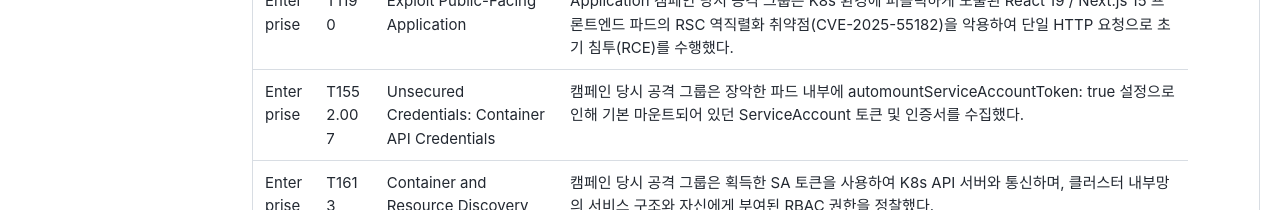
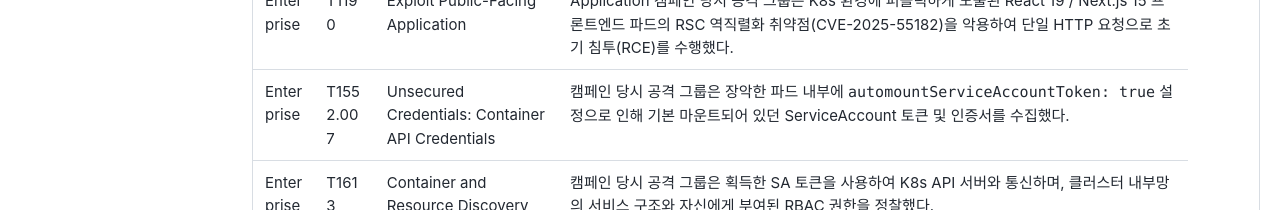
Before and after one commit to Jseanxx/Spacebar-MITRE-ATTACK-campaigns, a website: page campaigns/SB-04/index.html in a window 1280 px wide. Shown: the part 739-949 px from the top of the page. Drawn offline with Linux system fonts and the light colour scheme.

Commit message:
Build site

```diff
--- a/campaigns/SB-04/index.html
+++ b/campaigns/SB-04/index.html
@@ -53,7 +53,7 @@
 <thead><tr><th>Domain</th><th>ID</th><th>Name</th><th>Use</th><th>Primary Logs</th></tr></thead>
 <tbody>
 <tr><td>Enterprise</td><td>T1190</td><td>Exploit Public-Facing Application</td><td>Application	캠페인 당시 공격 그룹은 K8s 환경에 퍼블릭하게 노출된 React 19 / Next.js 15 프론트엔드 파드의 RSC 역직렬화 취약점(CVE-2025-55182)을 악용하여 단일 HTTP 요청으로 초기 침투(RCE)를 수행했다.</td></tr>
-<tr><td>Enterprise</td><td>T1552.007</td><td>Unsecured Credentials: Container API Credentials</td><td>캠페인 당시 공격 그룹은 장악한 파드 내부에 automountServiceAccountToken: true 설정으로 인해 기본 마운트되어 있던 ServiceAccount 토큰 및 인증서를 수집했다.</td></tr>
+<tr><td>Enterprise</td><td>T1552.007</td><td>Unsecured Credentials: Container API Credentials</td><td>캠페인 당시 공격 그룹은 장악한 파드 내부에 <code>automountServiceAccountToken: true</code> 설정으로 인해 기본 마운트되어 있던 ServiceAccount 토큰 및 인증서를 수집했다.</td></tr>
 <tr><td>Enterprise</td><td>T1613</td><td>Container and Resource Discovery</td><td>캠페인 당시 공격 그룹은 획득한 SA 토큰을 사용하여 K8s API 서버와 통신하며, 클러스터 내부망의 서비스 구조와 자신에게 부여된 RBAC 권한을 정찰했다.</td></tr>
 <tr><td>Enterprise</td><td>T1068</td><td>Exploitation for Privilege Escalation</td><td>캠페인 당시 공격 그룹은 제한된 파드 권한의 한계를 극복하기 위해, K8s 워커 노드의 공유 Linux 커널 취약점(CVE-2026-31431, Copy Fail)을 타격하여 파드 내부의 루트(Root) 권한을 확보했다.</td></tr>
 <tr><td>Enterprise</td><td>T1552.001</td><td>Unsecured Credentials: Credentials In Files</td><td>캠페인 당시 공격 그룹은 권한 상승 이후 파드 내부의 <code>/root/.kube/config</code> 파일을 정찰하여 관리자용 Kubernetes 토큰이 포함되어 있음을 확인했다. 이후 해당 토큰을 사용해 kube-system 네임스페이스 내 파드 생성 권한을 확인했다.</td></tr>
```
